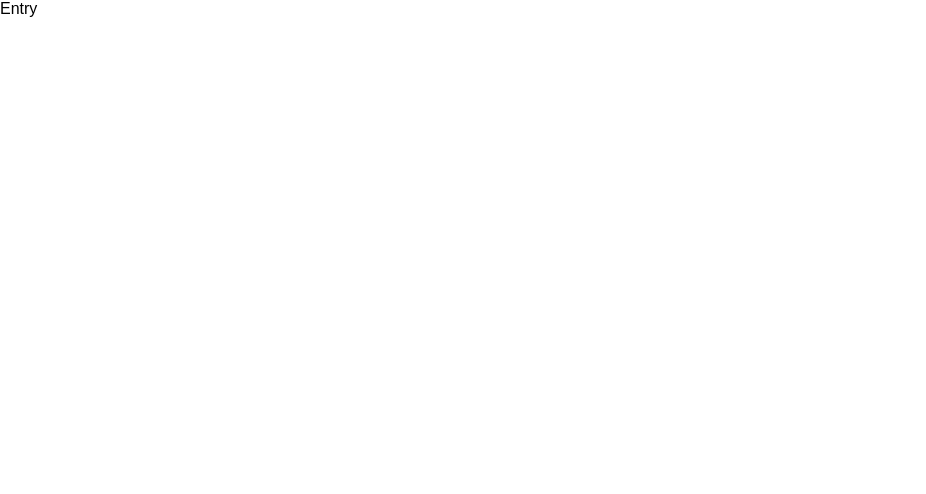
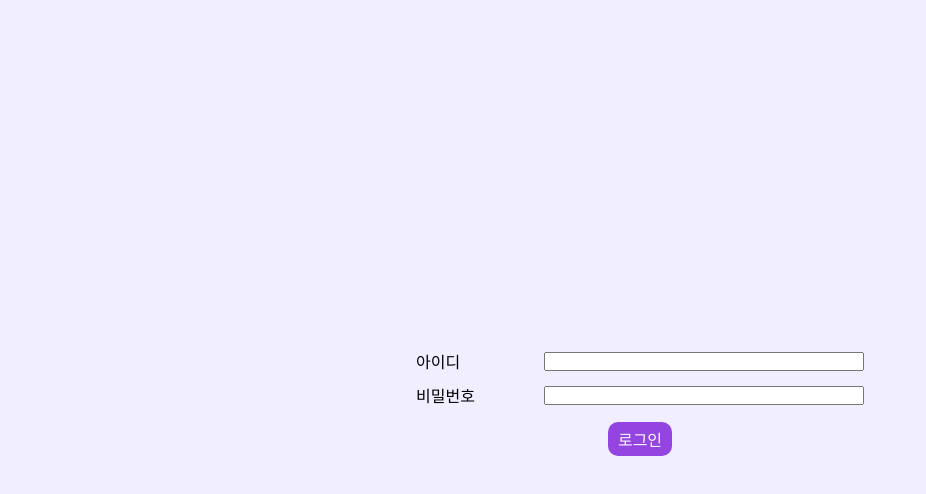
Before and after one commit to willy4202/wanted-pre-onboarding-challenge-fe-1, a React (Create React App) app: page / in a window 1280 px wide. Shown: the top 494 px of the page, without its empty margins (0-926 px from the left). Built offline with nearby package versions, Linux system fonts and the light colour scheme.

Commit message:
로그인창 ui, state 적용

```diff
--- /dev/null
+++ b/src/Auth/Input.tsx
@@ -0,0 +1,38 @@
+import React from "react";
+import styled from "styled-components";
+
+const Input = ({ setUserInfo, type, children }) => {
+  function inputHandler(e: React.ChangeEvent<HTMLInputElement>, type: string) {
+    const value = e.target.value;
+    setUserInfo((prev) => ({ ...prev, [type]: value }));
+  }
+
+  return (
+    <Wrapper>
+      <Title>{children}</Title>
+      <InputField
+        type={type === "password" ? "password" : "text"}
+        onChange={(event) => inputHandler(event, type)}
+      />
+    </Wrapper>
+  );
+};
+
+export default Input;
+
+const Wrapper = styled.div`
+  display: flex;
+  justify-content: center;
+  align-items: center;
+  width: 100%;
+  margin: 5px;
+`;
+
+const Title = styled.h4`
+  font-weight: 500;
+  width: 20%;
+`;
+
+const InputField = styled.input`
+  width: 50%;
+`;
--- /dev/null
+++ b/src/Auth/index.tsx
@@ -0,0 +1,59 @@
+import theme from "../styles/theme";
+import React from "react";
+import styled from "styled-components";
+import { useState } from "react";
+import Input from "./Input";
+
+const Auth = () => {
+  interface UserInfo {
+    id: string;
+    password: string;
+  }
+
+  const [userInfo, setUserInfo] = useState<UserInfo>({ id: "", password: "" });
+
+  console.log(userInfo);
+
+  return (
+    <Layout>
+      <Form>
+        <Input setUserInfo={setUserInfo} type="id">
+          아이디
+        </Input>
+        <Input setUserInfo={setUserInfo} type="password">
+          비밀번호
+        </Input>
+        <Btn>로그인</Btn>
+      </Form>
+    </Layout>
+  );
+};
+
+export default Auth;
+
+const Layout = styled.section`
+  display: flex;
+  justify-content: center;
+  align-items: center;
+  width: 100vw;
+  height: 100vh;
+  background-color: ${theme.color.background_pulple};
+`;
+
+const Form = styled.form`
+  display: flex;
+  flex-direction: column;
+  align-items: center;
+  justify-content: center;
+  width: 50vw;
+  height: 50vh;
+`;
+
+const Btn = styled.button`
+  border-radius: 10px;
+  margin-top: 10px;
+  padding: 5px 10px;
+  font-size: 16px;
+  background-color: ${theme.color.main_point};
+  color: white;
+`;
--- a/src/Entry/index.tsx
+++ /dev/null
@@ -1,7 +0,0 @@
-import React from "react";
-
-const Entry = () => {
-  return <div>Entry</div>;
-};
-
-export default Entry;
--- a/src/Router.tsx
+++ b/src/Router.tsx
@@ -1,13 +1,13 @@
 import React from "react";
 import { BrowserRouter, Route, Routes } from "react-router-dom";
-import Entry from "./Entry";
+import Auth from "./Auth";
 import Main from "./Main";
 
 const Router = () => {
   return (
     <BrowserRouter>
       <Routes>
-        <Route path="/" element={<Entry />} />
+        <Route path="/" element={<Auth />} />
         <Route path="/Main" element={<Main />} />
       </Routes>
     </BrowserRouter>
--- a/src/styles/theme.ts
+++ b/src/styles/theme.ts
@@ -1,8 +1,9 @@
 const color = {
+  background_pulple: "#F1EFFF",
   light_gray: "#ddd",
   middle_gray: "#999",
   dark_gray: "#333",
-  main_point: "#3acebf",
+  main_point: "#9444E1",
 };
 
 const theme = {
```
Also changed, not shown: tsconfig.json (+3 -7 lines).
